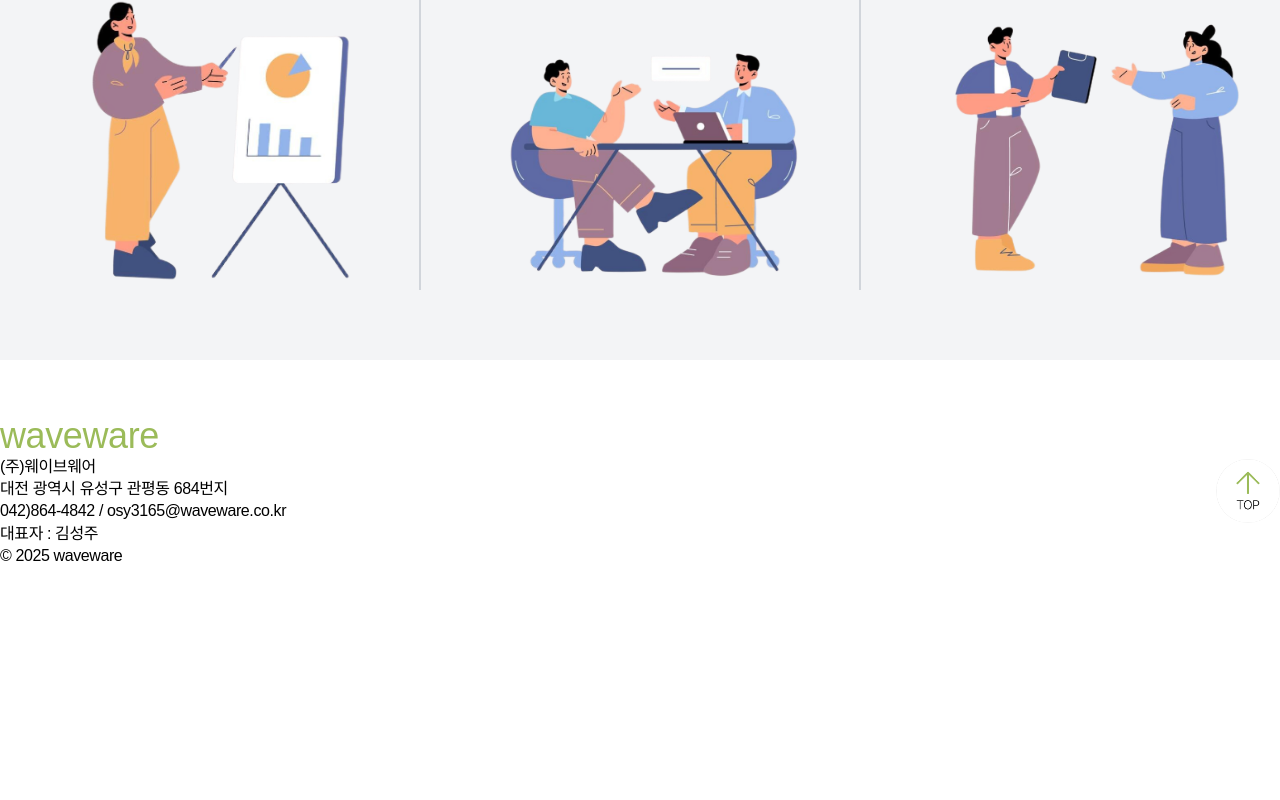
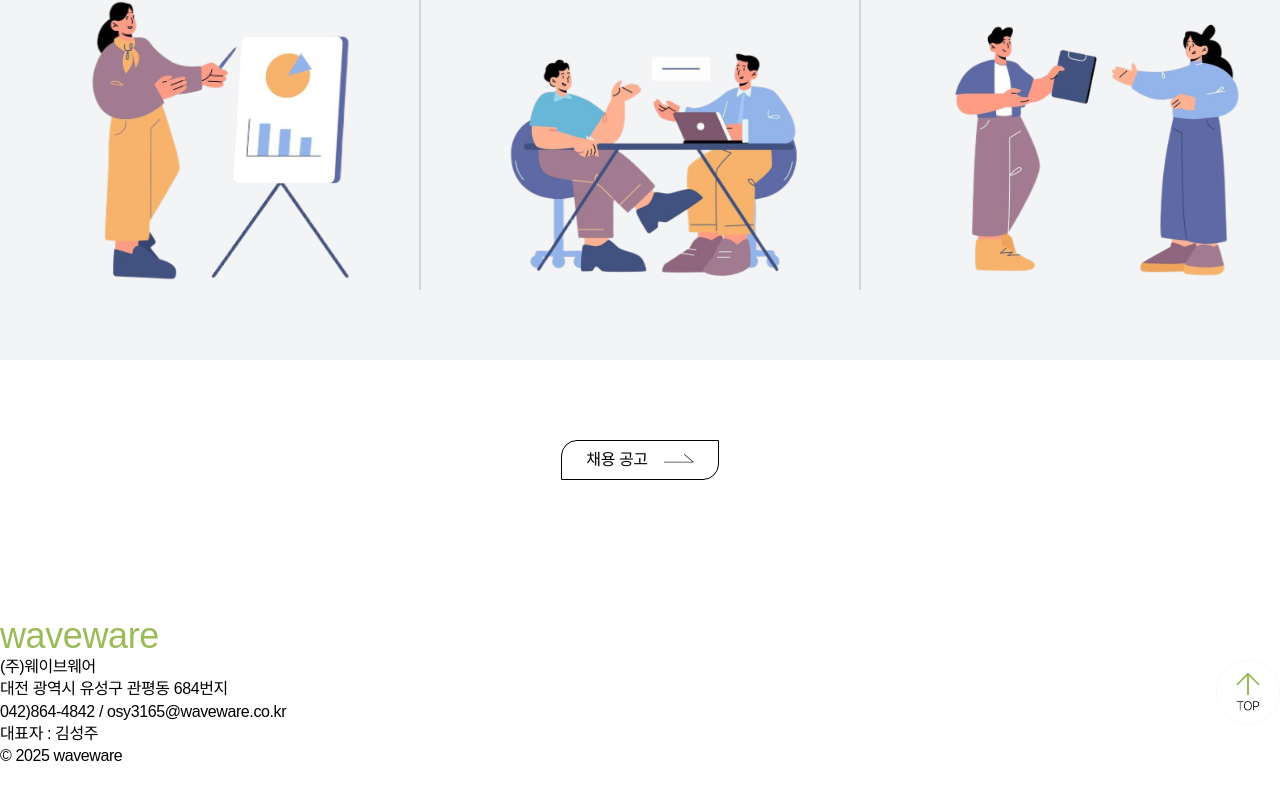
Before and after one commit to YongMinMax/waveware, a Next.js app: page /career in a window 1280 px wide. Shown: the part 1686-2486 px from the top of the page. Before the commit the page ends 2309 px from the top, so only its background shows below. Built offline with nearby package versions, Linux system fonts and the light colour scheme; a web font is replaced by a local one.

Commit message:
2025.04.08. KYE - mod) career

```diff
--- a/src/pages/career.js
+++ b/src/pages/career.js
@@ -5,6 +5,7 @@ import Requirements from "../kwon/career/Requirements";
 import SectionTitle from "../kwon/components/section_title";
 import RecruitmentProcess from "../kwon/career/recruitment_process";
 import WhoWeWant from "../kwon/career/who_we_want";
+import Apply from "../kwon/career/Apply";
 
 export default function Career() {
 
@@ -21,7 +22,7 @@ export default function Career() {
 
             <WhoWeWant/>
 
-            {/*신규 입사자 교육 / 신입 사원 공개 채용 / 주차 비용 / */}
+            <Apply/>
 
         </main>
     );
```
